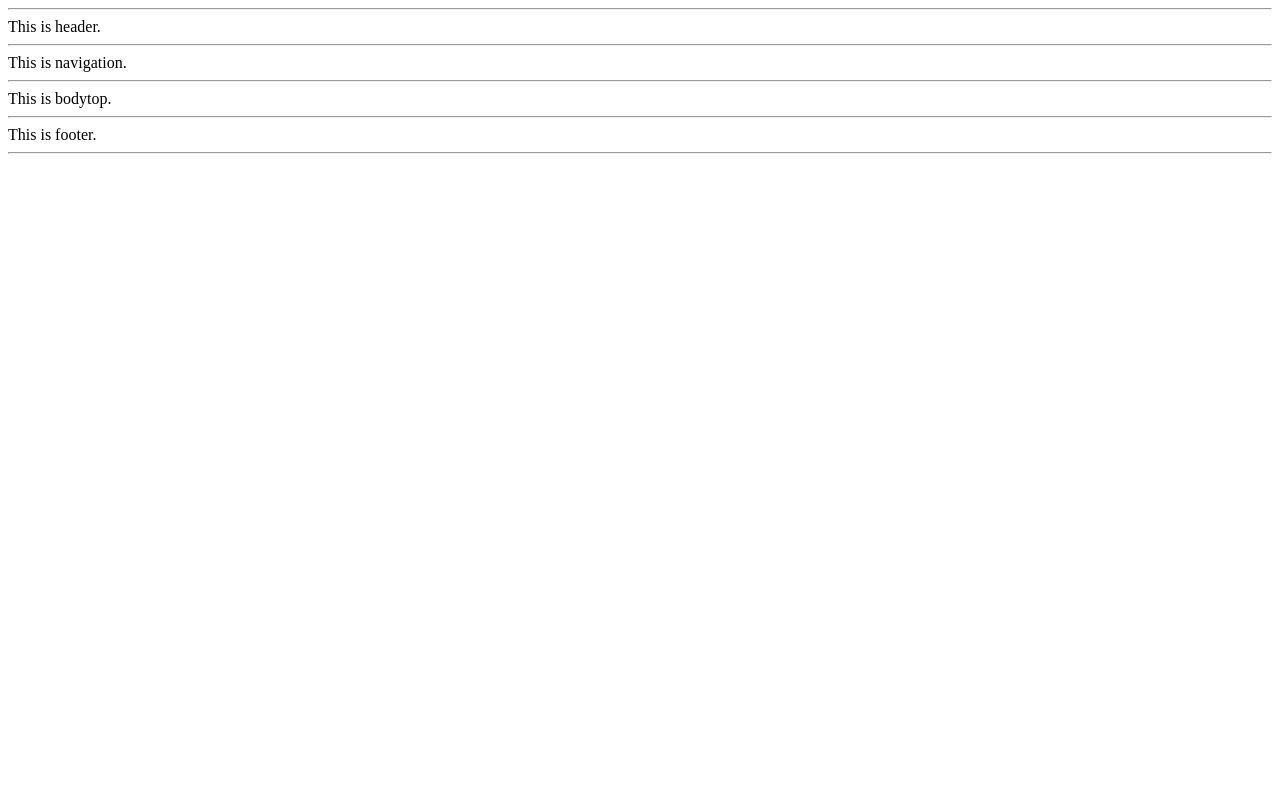
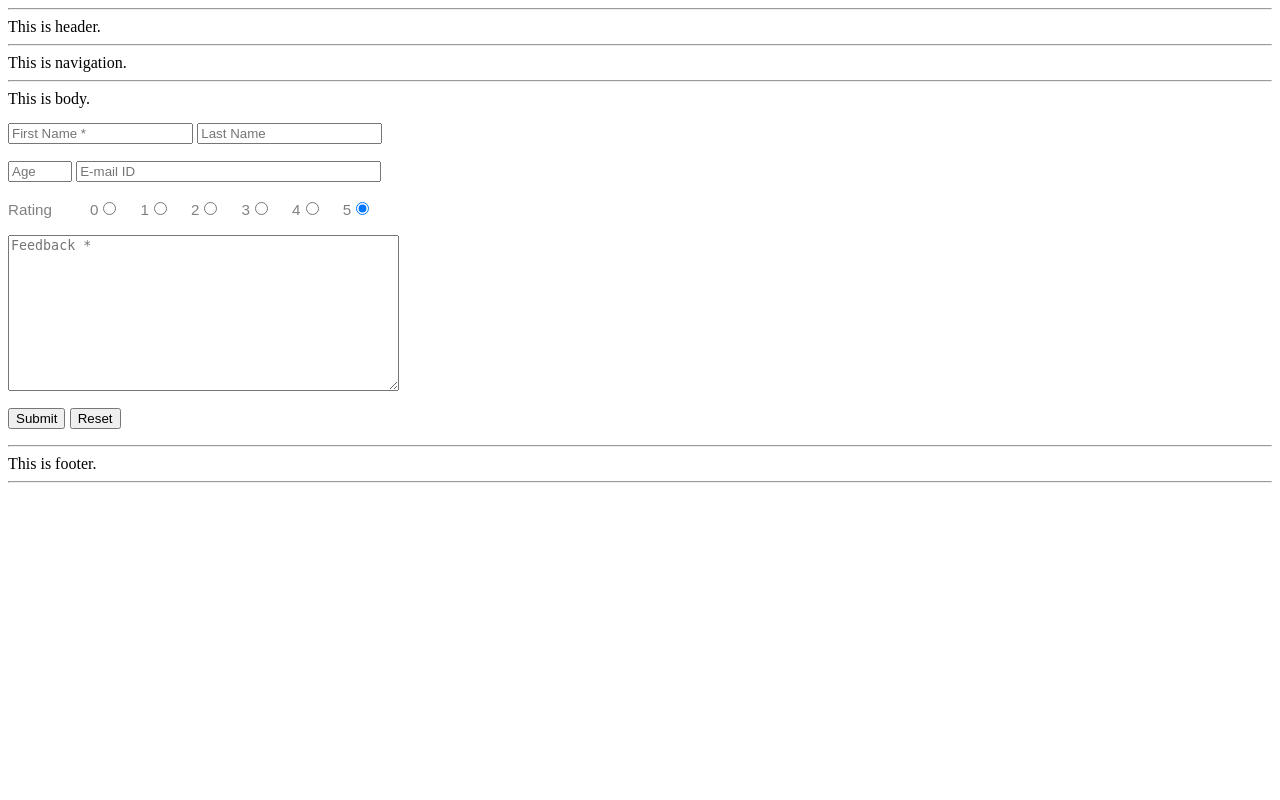
Before and after one commit to SumitGrover123/PHP-Starter-Template, a PHP site: page /index.php in a window 1280 px wide. Run offline with PHP 8.4, Linux system fonts and the light colour scheme.

Commit message:
Add files via upload

```diff
--- a/4_body.php
+++ b/4_body.php
@@ -1,5 +1,128 @@
 <?php /* main content */ ?>
 
 <?php
-echo "<hr />This is bodytop.";
+echo "<hr />This is body.";
 ?>
+
+<!DOCTYPE html>
+<html lang="en">
+<head>
+    <meta charset="UTF-8">
+    <meta http-equiv="X-UA-Compatible" content="IE=edge">
+    <meta name="viewport" content="width=device-width, initial-scale=1.0">
+
+    <title>Feedback</title>
+</head>
+<body>
+
+    <form action="<?php $_PHP_SELF ?>" method="post" autocomplete="on"> <!-- "feedback_processing.php" receives the data entered by the user from the following form. -->
+        <p style="font-family:arial; color:grey; font-size: 0.95em;">
+		<input type="text"   id="id_input_1" name="name_input_1" placeholder="First Name *" required /> <!-- "name_input_1" is the identifier used to send this input data to "feedback_processing.php" -->
+        <input type="text"   id="id_input_2" name="name_input_2" placeholder="Last Name" /><br /><br />
+        <input type="number" id="id_input_3" name="name_input_3" placeholder="Age" min="1" max="120" />
+		<input type="email"  id="id_input_4" name="name_input_4" placeholder="E-mail ID" size="35" /><br /><br />
+
+		Rating&nbsp;&nbsp;&nbsp;&nbsp;
+		&nbsp;&nbsp;&nbsp;&nbsp;0<input type="radio" id="id_input_radio_0" name="name_input_5" value="0" /> <!-- "name_input_5" is the identifier used to send this input data to "feedback_processing.php" -->
+		&nbsp;&nbsp;&nbsp;&nbsp;1<input type="radio" id="id_input_radio_1" name="name_input_5" value="1" />
+		&nbsp;&nbsp;&nbsp;&nbsp;2<input type="radio" id="id_input_radio_2" name="name_input_5" value="2" />
+		&nbsp;&nbsp;&nbsp;&nbsp;3<input type="radio" id="id_input_radio_3" name="name_input_5" value="3" />
+		&nbsp;&nbsp;&nbsp;&nbsp;4<input type="radio" id="id_input_radio_4" name="name_input_5" value="4" />
+		&nbsp;&nbsp;&nbsp;&nbsp;5<input type="radio" id="id_input_radio_5" name="name_input_5" value="5" checked="checked" /><br /><br />
+
+        <textarea rows="10" cols="46" id="id_textarea_1" name="name_input_6" placeholder="Feedback *" required></textarea><br /><br /> <!-- "name_input_6" is the identifier used to send this input data to "feedback_processing.php" -->
+
+        <input type="submit" value="Submit" />
+        <input type="reset" value="Reset" />
+		</p>
+    </form>
+
+</body>
+</html>
+
+<?php
+if ($_SERVER['REQUEST_METHOD'] == 'POST') {
+
+/* save all the data received from the website form */
+$php_var_1 = $_POST['name_input_1']; /* name_input_1 = First Name */
+$php_var_2 = $_POST['name_input_2']; /* name_input_2 = Last Name */
+$php_var_3 = $_POST['name_input_3']; /* name_input_3 = Age */
+$php_var_4 = $_POST['name_input_4']; /* name_input_4 = E-mail ID */
+$php_var_5 = $_POST['name_input_5']; /* name_input_5 = Rating */
+$php_var_6 = $_POST['name_input_6']; /* name_input_6 = Feedback */
+
+/* validate the data received from the website table. */
+if ( empty($php_var_1) ||  empty($php_var_6) ) {
+	echo "First Name or Feedback should not be empty!";
+	die();
+	header("Location: 5_feedback.php");
+}
+else {
+	/* get database and table info from cpanel. */
+	$db_host = "localhost";
+	$db_user = "root"; // get from cpanel
+	$password = "1234"; //get from cpanel
+	$db_name = "dbfeedback"; // get from cpanel
+	$table_name = "tablefeedback"; // get from cpanel
+
+	/* Create connection */
+	$db_conn = new mysqli($db_host, $db_user, $password, $db_name);
+
+	/* Check connection */
+	if ($db_conn->connect_error) {
+		die("Connection failed: " . $db_conn->connect_error);
+	}
+	else {
+		/* save all "column_name" from the database table that are to be populated by form data. */
+		/* Spaces in column names are NOT allowed. Skip all the auto-increment columns. */
+		$table_column_1 = "First_Name";
+		$table_column_2 = "Last_Name";
+		$table_column_3 = 'Age';
+		$table_column_4 = 'Email_ID';
+		$table_column_5 = 'Rating';
+		$table_column_6 = 'Feedback';
+
+		/* create and execute sql-query to insert the validated data into the database. */
+		/* write only those column-variables here for which the data is received from the website form. Arguments/variables NEED to be enclosed within single quotes. */
+		/* $sqlquery = "INSERT INTO `tablefeedback` (`S_No`, `First_Name`, `Last_Name`, `Age`, `Email_ID`, `Rating`, `Feedback`) VALUES ('1', 'Sumit', 'Grover', '31', 'sumitgrover123@gmail.com', '5', 'This is good.');"; */
+		$sqlquery = "INSERT INTO $table_name ($table_column_1, $table_column_2, $table_column_3, $table_column_4, $table_column_5, $table_column_6 ) VALUES ('$php_var_1', '$php_var_2', '$php_var_3', '$php_var_4', '$php_var_5', '$php_var_6');";
+
+		$db_conn->query($sqlquery); /* the query should ACTUALLY run here. */
+
+		/*echo nl2br ("1 row inserted! \n\n");*/
+
+		/* prompt for query implementation. remove this prompt from production code. */
+		/*if ($db_conn->query($sqlquery) !== FALSE) {
+		echo nl2br ("New record created successfully! \n");
+
+		} else {
+
+		echo nl2br ("step 00 - Error Encountered bruh : " . $sqlquery . "<br>" . $db_conn->error . "\n");
+		} */
+	}
+
+ /*==========================================================================================*/
+/*
+  $sql = "SELECT * FROM $table_name";
+  if (($result = $db_conn->query($sql)) !== FALSE)
+  {
+	echo nl2br ("S. No. | First Name | Last Name | Age | E-mail ID | Rating | Feedback | \n");
+    while($row = $result->fetch_assoc())
+      {
+          echo $row["S_No"]." | ".$row["First_Name"]." | ".$row["Last_Name"]." | ".$row["Age"]." | ".$row["Email_ID"]." | ".$row["Rating"]." | ".$row["Feedback"]." | <br />";
+      }
+  }
+  else
+  {
+      echo "Query failure!";
+      echo "Error: " . $sql . "<br>" . $db_conn->error;
+  }
+ */
+ /*==========================================================================================*/
+
+/* close the database connection in the end. */
+$db_conn->close();
+/*header("Location: index.html");*/
+	}
+}
+?>
--- a/index.php
+++ b/index.php
@@ -1,3 +1,5 @@
+<?php /* Starting point. This file requires 1_main.php */ ?>
+
 <?php
 require('1_main.php'); //home file is required
 ?>
```
